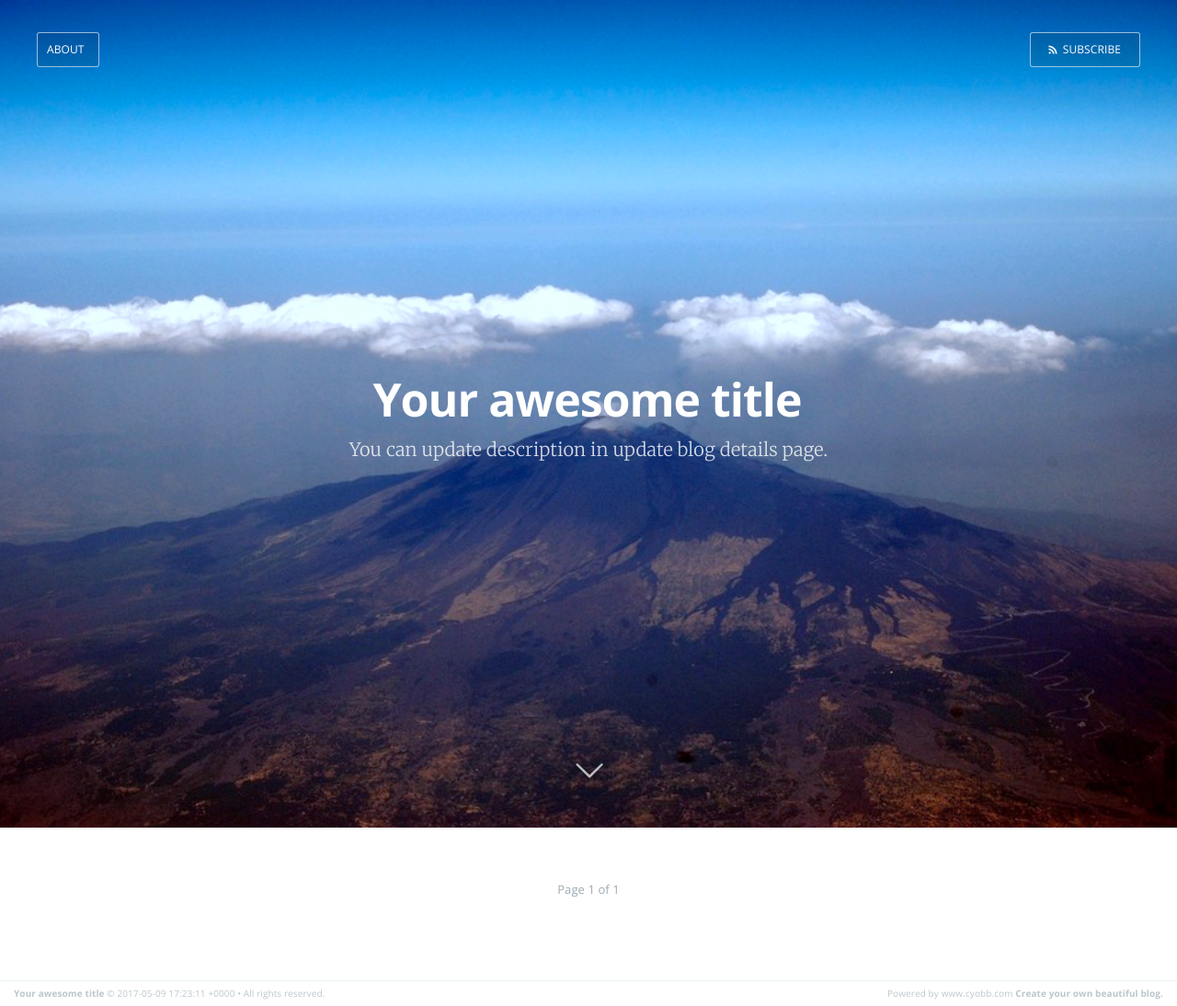
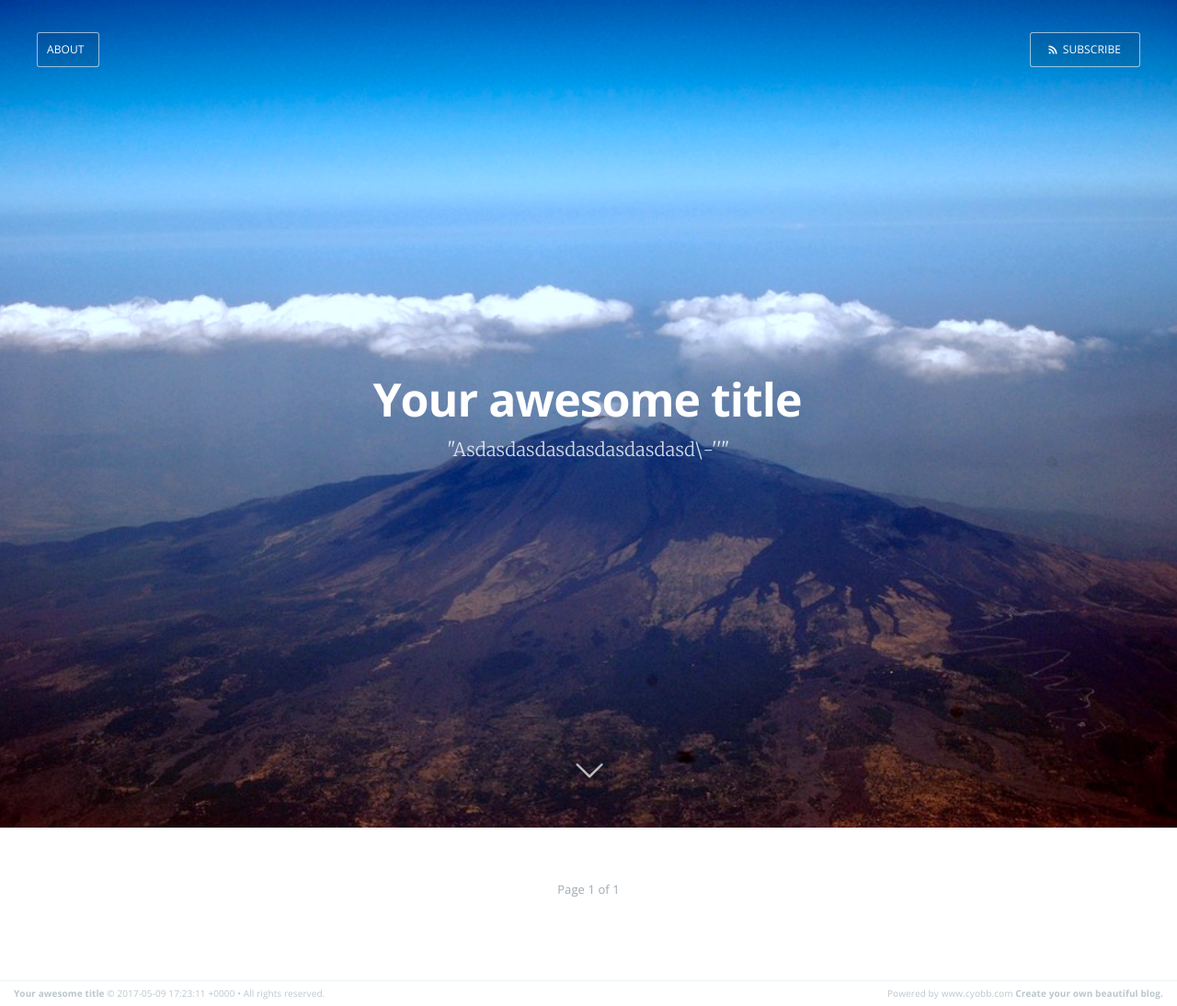
Before and after one commit to projectlkp/testingg, a Jekyll site: the page built from index.html, in a window 1280 px wide. Shown: the whole page at 92% size. Built offline with Jekyll 4.4.1, drawn with Linux system fonts in a browser that asks for light colours; the list of posts is cut into pages by our own code.

Commit message:
Update _config.yml

```diff
--- a/_config.yml
+++ b/_config.yml
@@ -1,7 +1,7 @@
 title: Your awesome title
 email: your-email@domain.com
 description: > # this means to ignore newlines until "baseurl:"
-    You can update description in update blog details page.
+    "Asdasdasdasdasdasdasdasd\-''"
 
 baseurl: "/" # the subpath of your site, e.g. /blog
 url: "http://cyobb.com/testingg" # the base hostname & protocol for your site
```
